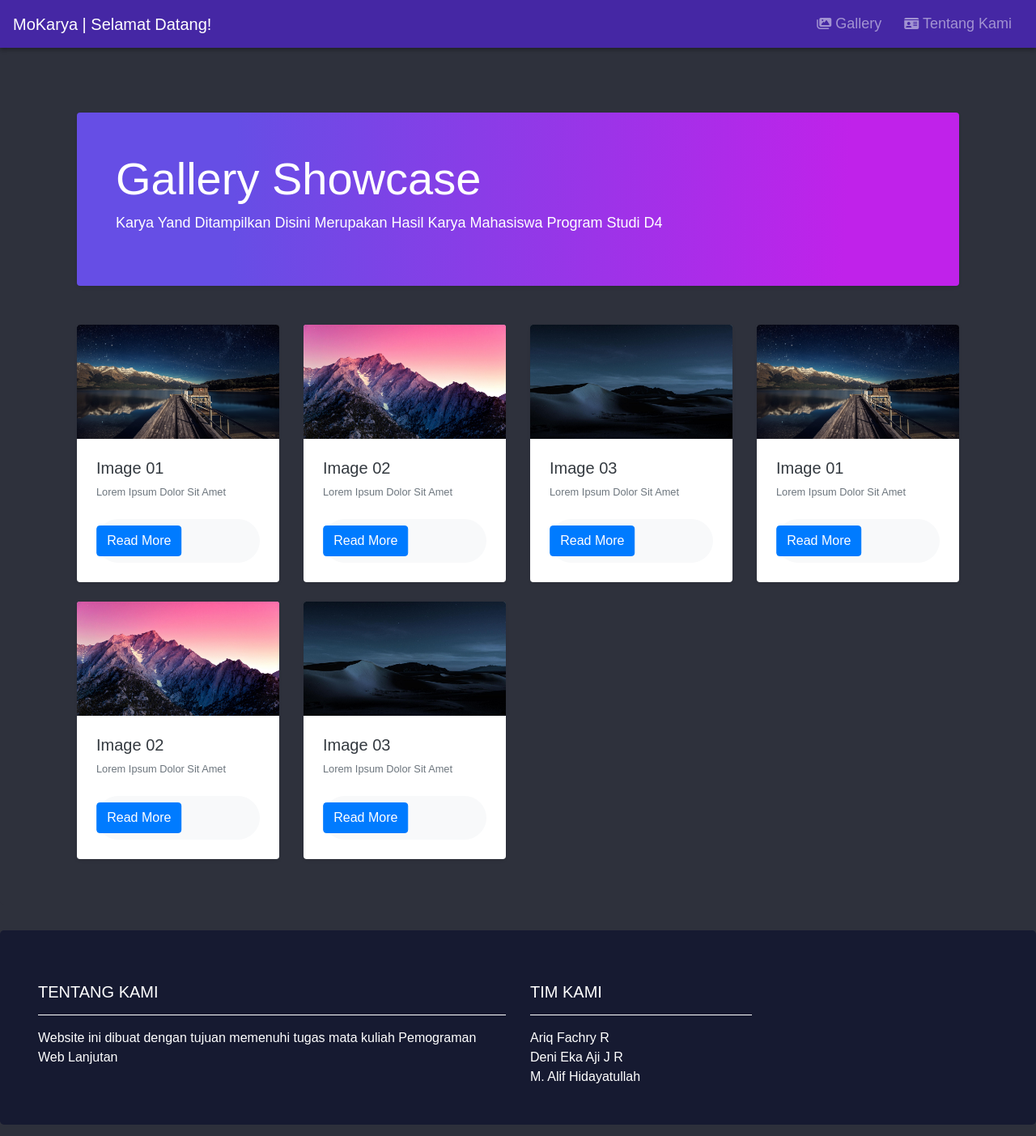
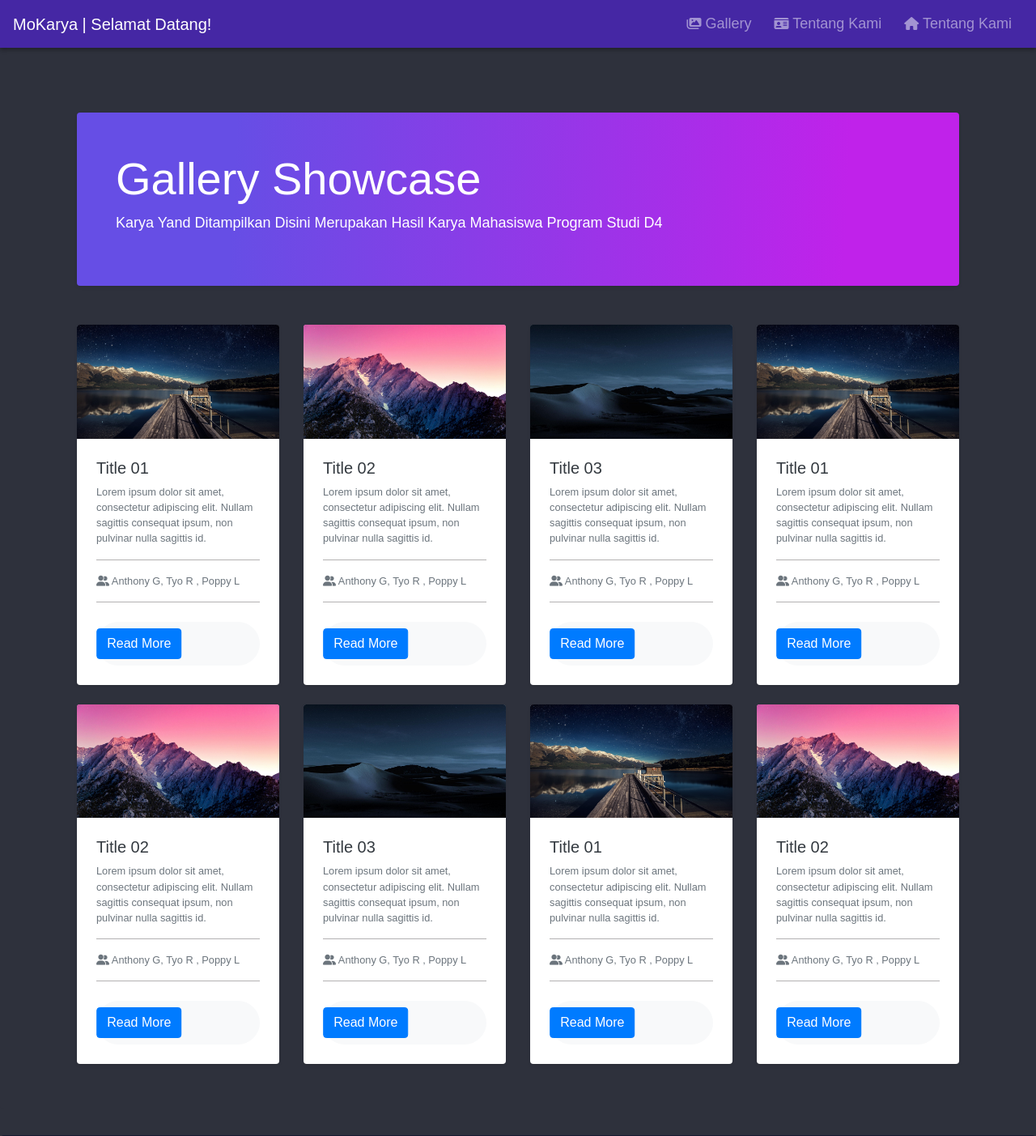
Before and after one commit to AriqF/MoKarya, a PHP site: page /Mokarya/User_Regist/gallery_guest.php in a window 1280 px wide. Shown: the top 1403 px of the page at 81% size. Run offline with PHP 8.4, Linux system fonts and the light colour scheme; some libraries are stand-ins or nearby versions.

Commit message:
Update gallery_guest.php

```diff
--- a/User_Regist/gallery_guest.php
+++ b/User_Regist/gallery_guest.php
@@ -51,6 +51,9 @@
                 <li class="nav-item">
                     <a class="nav-link" href="#" onclick="bottomPage()"><i class="fas fa-id-card"></i> Tentang Kami</a>
                 </li>
+                <li class="nav-item">
+                    <a class="nav-link" href="#" onclick="bottomPage()"><i class="fas fa-home"></i> Tentang Kami</a>
+                </li>
             </ul>
             </div>
         </nav>
@@ -74,12 +77,20 @@
 
               <div class="row">
 
-                <div class="col-xl-3 col-lg-4 col-md-6 mb-4">
+              <div class="col-xl-3 col-lg-4 col-md-6 mb-4">
                   <div class="bg-white rounded shadow-sm">
                     <img src="../src/img/1.jpg" class="img-fluid card-img-top">
                     <div class="p-4">
-                      <h5><a href="#" class="text-dark">Image 01</a></h5>
-                      <p class="small text-muted mb-0">Lorem Ipsum Dolor Sit Amet</p>
+                      <h5><a class="text-dark">Title 01</a></h5>
+                      <p class="small text-muted mb-0"> <!--Desc goes here -->
+                        Lorem ipsum dolor sit amet, consectetur adipiscing elit. Nullam sagittis consequat ipsum,
+                        non pulvinar nulla sagittis id.
+                      </p>
+                      <hr class="separator">
+                      <p class="small text-muted mb-0">
+                        <i class="fas fa-user-friends"></i> Anthony G, Tyo R , Poppy L
+                      </p>
+                      <hr class="separator">
                       <div class="d-flex align-items-center justify-content-between rounded-pill bg-light px-3 py-2 mt-4">
                         <button class="btn btn-primary">Read More</button>
                       </div>
@@ -91,8 +102,16 @@
                   <div class="bg-white rounded shadow-sm">
                     <img src="../src/img/2.jpg" class="img-fluid card-img-top">
                     <div class="p-4">
-                      <h5><a href="#" class="text-dark">Image 02</a></h5>
-                      <p class="small text-muted mb-0">Lorem Ipsum Dolor Sit Amet</p>
+                      <h5><a class="text-dark">Title 02</a></h5>
+                      <p class="small text-muted mb-0"> <!--Desc goes here -->
+                        Lorem ipsum dolor sit amet, consectetur adipiscing elit. Nullam sagittis consequat ipsum,
+                        non pulvinar nulla sagittis id.
+                      </p>
+                      <hr class="separator">
+                      <p class="small text-muted mb-0">
+                        <i class="fas fa-user-friends"></i> Anthony G, Tyo R , Poppy L
+                      </p>
+                      <hr class="separator">
                       <div class="d-flex align-items-center justify-content-between rounded-pill bg-light px-3 py-2 mt-4">
                         <button class="btn btn-primary">Read More</button>
                       </div>
@@ -104,8 +123,16 @@
                   <div class="bg-white rounded shadow-sm">
                     <img src="../src/img/3.jpg" class="img-fluid card-img-top">
                     <div class="p-4">
-                      <h5><a href="#" class="text-dark">Image 03</a></h5>
-                      <p class="small text-muted mb-0">Lorem Ipsum Dolor Sit Amet</p>
+                      <h5><a class="text-dark">Title 03</a></h5>
+                      <p class="small text-muted mb-0"> <!--Desc goes here -->
+                        Lorem ipsum dolor sit amet, consectetur adipiscing elit. Nullam sagittis consequat ipsum,
+                        non pulvinar nulla sagittis id.
+                      </p>
+                      <hr class="separator">
+                      <p class="small text-muted mb-0">
+                        <i class="fas fa-user-friends"></i> Anthony G, Tyo R , Poppy L
+                      </p>
+                      <hr class="separator">
                       <div class="d-flex align-items-center justify-content-between rounded-pill bg-light px-3 py-2 mt-4">
                         <button class="btn btn-primary">Read More</button>
                       </div>
@@ -117,8 +144,16 @@
                   <div class="bg-white rounded shadow-sm">
                     <img src="../src/img/1.jpg" class="img-fluid card-img-top">
                     <div class="p-4">
-                      <h5><a href="#" class="text-dark">Image 01</a></h5>
-                      <p class="small text-muted mb-0">Lorem Ipsum Dolor Sit Amet</p>
+                      <h5><a class="text-dark">Title 01</a></h5>
+                      <p class="small text-muted mb-0"> <!--Desc goes here -->
+                        Lorem ipsum dolor sit amet, consectetur adipiscing elit. Nullam sagittis consequat ipsum,
+                        non pulvinar nulla sagittis id.
+                      </p>
+                      <hr class="separator">
+                      <p class="small text-muted mb-0">
+                        <i class="fas fa-user-friends"></i> Anthony G, Tyo R , Poppy L
+                      </p>
+                      <hr class="separator">
                       <div class="d-flex align-items-center justify-content-between rounded-pill bg-light px-3 py-2 mt-4">
                         <button class="btn btn-primary">Read More</button>
                       </div>
@@ -130,8 +165,16 @@
                   <div class="bg-white rounded shadow-sm">
                     <img src="../src/img/2.jpg" class="img-fluid card-img-top">
                     <div class="p-4">
-                      <h5><a href="#" class="text-dark">Image 02</a></h5>
-                      <p class="small text-muted mb-0">Lorem Ipsum Dolor Sit Amet</p>
+                      <h5><a class="text-dark">Title 02</a></h5>
+                      <p class="small text-muted mb-0"> <!--Desc goes here -->
+                        Lorem ipsum dolor sit amet, consectetur adipiscing elit. Nullam sagittis consequat ipsum,
+                        non pulvinar nulla sagittis id.
+                      </p>
+                      <hr class="separator">
+                      <p class="small text-muted mb-0">
+                        <i class="fas fa-user-friends"></i> Anthony G, Tyo R , Poppy L
+                      </p>
+                      <hr class="separator">
                       <div class="d-flex align-items-center justify-content-between rounded-pill bg-light px-3 py-2 mt-4">
                         <button class="btn btn-primary">Read More</button>
                       </div>
@@ -143,8 +186,58 @@
                   <div class="bg-white rounded shadow-sm">
                     <img src="../src/img/3.jpg" class="img-fluid card-img-top">
                     <div class="p-4">
-                      <h5><a href="#" class="text-dark">Image 03</a></h5>
-                      <p class="small text-muted mb-0">Lorem Ipsum Dolor Sit Amet</p>
+                      <h5><a class="text-dark">Title 03</a></h5>
+                      <p class="small text-muted mb-0"> <!--Desc goes here -->
+                        Lorem ipsum dolor sit amet, consectetur adipiscing elit. Nullam sagittis consequat ipsum,
+                        non pulvinar nulla sagittis id.
+                      </p>
+                      <hr class="separator">
+                      <p class="small text-muted mb-0">
+                        <i class="fas fa-user-friends"></i> Anthony G, Tyo R , Poppy L
+                      </p>
+                      <hr class="separator">
+                      <div class="d-flex align-items-center justify-content-between rounded-pill bg-light px-3 py-2 mt-4">
+                        <button class="btn btn-primary">Read More</button>
+                      </div>
+                    </div>
+                  </div>
+                </div>
+
+                <div class="col-xl-3 col-lg-4 col-md-6 mb-4">
+                  <div class="bg-white rounded shadow-sm">
+                    <img src="../src/img/1.jpg" class="img-fluid card-img-top">
+                    <div class="p-4">
+                      <h5><a class="text-dark">Title 01</a></h5>
+                      <p class="small text-muted mb-0"> <!--Desc goes here -->
+                        Lorem ipsum dolor sit amet, consectetur adipiscing elit. Nullam sagittis consequat ipsum,
+                        non pulvinar nulla sagittis id.
+                      </p>
+                      <hr class="separator">
+                      <p class="small text-muted mb-0">
+                        <i class="fas fa-user-friends"></i> Anthony G, Tyo R , Poppy L
+                      </p>
+                      <hr class="separator">
+                      <div class="d-flex align-items-center justify-content-between rounded-pill bg-light px-3 py-2 mt-4">
+                        <button class="btn btn-primary">Read More</button>
+                      </div>
+                    </div>
+                  </div>
+                </div>
+
+                <div class="col-xl-3 col-lg-4 col-md-6 mb-4">
+                  <div class="bg-white rounded shadow-sm">
+                    <img src="../src/img/2.jpg" class="img-fluid card-img-top">
+                    <div class="p-4">
+                      <h5><a class="text-dark">Title 02</a></h5>
+                      <p class="small text-muted mb-0"> <!--Desc goes here -->
+                        Lorem ipsum dolor sit amet, consectetur adipiscing elit. Nullam sagittis consequat ipsum,
+                        non pulvinar nulla sagittis id.
+                      </p>
+                      <hr class="separator">
+                      <p class="small text-muted mb-0">
+                        <i class="fas fa-user-friends"></i> Anthony G, Tyo R , Poppy L
+                      </p>
+                      <hr class="separator">
                       <div class="d-flex align-items-center justify-content-between rounded-pill bg-light px-3 py-2 mt-4">
                         <button class="btn btn-primary">Read More</button>
                       </div>
```
